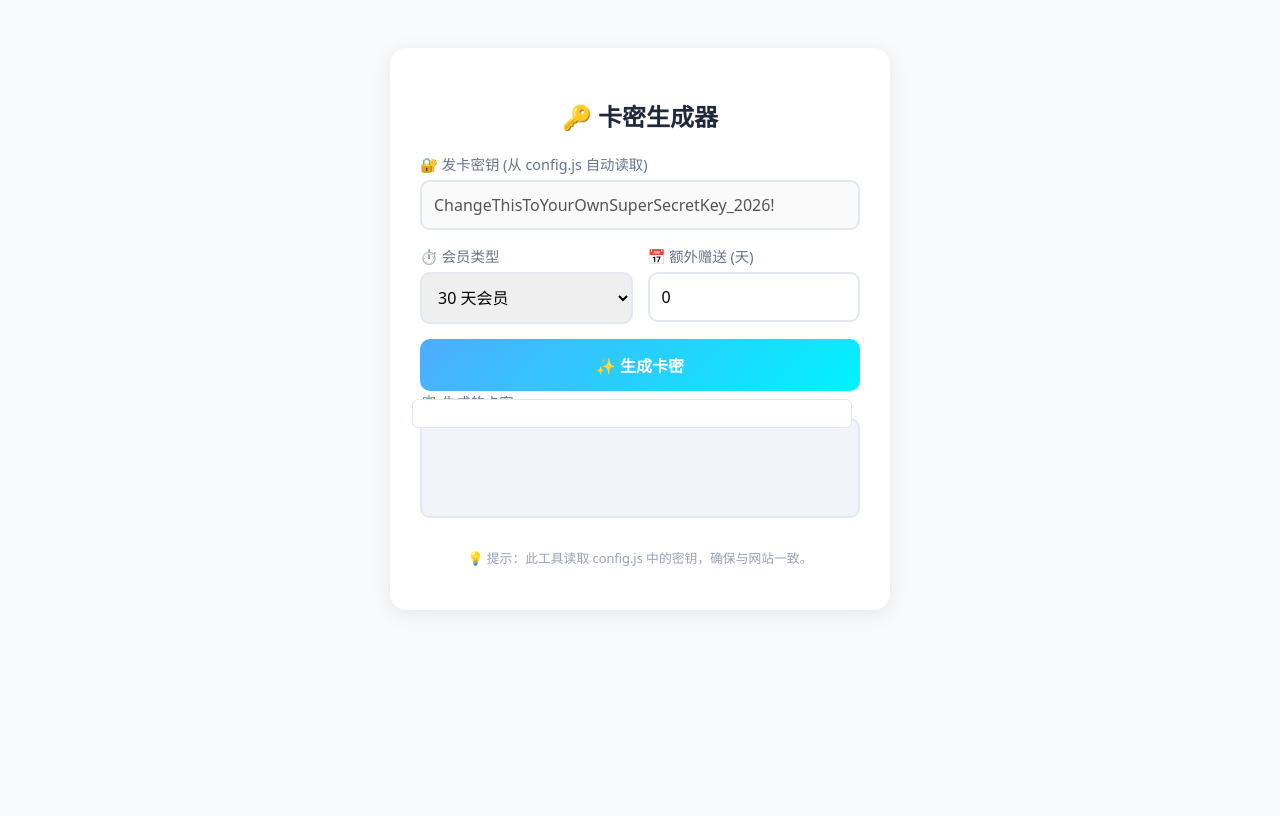
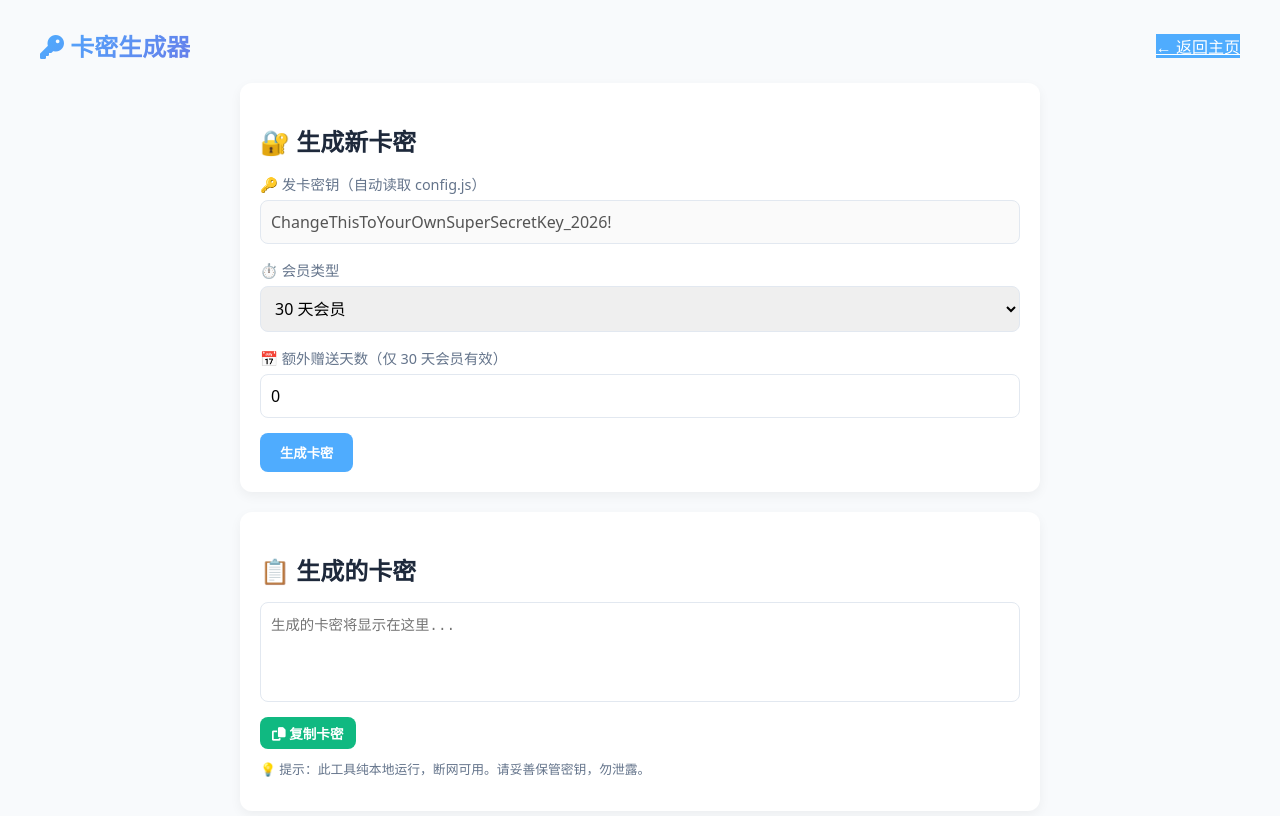
Before and after one commit to tompsen99/teachernofree, a plain HTML site: page keygen.html in a window 1280 px wide. Drawn offline with Linux system fonts and the light colour scheme.

Commit message:
Add files via upload

```diff
--- a/config.js
+++ b/config.js
@@ -1,20 +1,10 @@
-/*
- * 教师工具站 - 全局配置文件
- * 注意：修改此文件后，刷新网页即可生效。
- */
 const SITE_CONFIG = {
-    // 🔑 发卡密钥 (请修改为您自己的复杂密码)
-    // 注意：主页、工具页、生成器会自动读取这里，保持同步。
-    SECRET_KEY: "ChangeThisToYourOwnSuperSecretKey_2026!",
-
-    // 📦 本地存储键名 (统一管理，防止冲突)
-    STORAGE: {
-        LICENSE: "teacher_pro_license", // 会员数据
-        USAGE: "cloudTextUsage",        // 云朵字每日限额数据
-        ADMIN_AUTH: "admin_auth_session" // 后台管理登录态
-    },
-
-    // 🏷️ 其他配置
-    SITE_NAME: "教师工具站",
-    VERSION: "1.0.0"
+  SECRET_KEY: "ChangeThisToYourOwnSuperSecretKey_2026!",
+  STORAGE: {
+    LICENSE: "teacher_pro_license",
+    USAGE: "cloudTextUsage",
+    ADMIN_AUTH: "admin_auth_session"
+  },
+  SITE_NAME: "教师工具站",
+  VERSION: "1.0.0"
 };
--- a/keygen.html
+++ b/keygen.html
@@ -3,100 +3,110 @@
 <head>
   <meta charset="UTF-8">
   <meta name="viewport" content="width=device-width, initial-scale=1.0">
-  <title>卡密生成器</title>
-  <!-- 1. 引入全局配置 -->
+  <title>卡密生成器 | 教师工具站</title>
+  <link rel="stylesheet" href="https://cdnjs.cloudflare.com/ajax/libs/font-awesome/6.4.0/css/all.min.css">
+  <!-- 引入全局配置 -->
   <script src="config.js"></script>
   <style>
+    :root{--primary:#4facfe;--bg:#f8fafc;--card:#fff;--text:#1e293b;--light:#64748b;--border:#e2e8f0}
     *{box-sizing:border-box;font-family:system-ui,sans-serif}
-    body{background:#f8fafc;padding:40px 20px;display:flex;justify-content:center}
-    .box{background:#fff;padding:30px;border-radius:16px;box-shadow:0 4px 20px rgba(0,0,0,0.08);width:100%;max-width:500px}
-    h2{text-align:center;margin-bottom:20px;color:#1e293b}
-    label{display:block;font-size:0.9rem;color:#64748b;margin-bottom:6px;font-weight:500}
-    input,select,textarea{width:100%;padding:12px;border:2px solid #e2e8f0;border-radius:10px;font-size:1rem;margin-bottom:15px;outline:none}
-    input:focus,select:focus{border-color:#4facfe}
-    .row{display:flex;gap:15px}
-    .row>div{flex:1}
-    button{width:100%;padding:14px;background:linear-gradient(135deg,#4facfe,#00f2fe);color:#fff;border:none;border-radius:10px;font-size:1rem;font-weight:600;cursor:pointer;transition:0.2s}
-    button:hover{transform:translateY(-2px);box-shadow:0 4px 12px rgba(79,172,254,0.4)}
-    .output-area{position:relative}
-    textarea{height:100px;resize:none;font-family:monospace;background:#f1f5f9}
-    .copy-btn{position:absolute;top:8px;right:8px;background:#fff;border:1px solid #e2e8f0;padding:4px 10px;border-radius:6px;font-size:0.8rem;cursor:pointer}
-    .copy-btn:hover{background:#e2e8f0}
-    .tip{font-size:0.8rem;color:#94a3b8;text-align:center;margin-top:10px}
+    body{background:var(--bg);color:var(--text);padding:20px}
+    nav{max-width:1200px;margin:0 auto 20px;display:flex;justify-content:space-between;align-items:center}
+    .logo{font-size:1.5rem;font-weight:700;background:linear-gradient(135deg,var(--primary),#667eea);-webkit-background-clip:text;-webkit-text-fill-color:transparent;text-decoration:none}
+    .container{max-width:800px;margin:0 auto}
+    .card{background:var(--card);padding:20px;border-radius:12px;box-shadow:0 4px 12px rgba(0,0,0,0.05);margin-bottom:20px}
+    h2{margin-bottom:15px}
+    .form-group{margin-bottom:15px}
+    label{display:block;font-size:0.9rem;color:var(--light);margin-bottom:6px}
+    input,select{width:100%;padding:10px;border:1.5px solid var(--border);border-radius:8px;font-size:1rem;outline:none}
+    input:focus,select:focus{border-color:var(--primary)}
+    button{padding:10px 20px;border:none;border-radius:8px;cursor:pointer;font-weight:600;transition:0.2s}
+    .btn-primary{background:var(--primary);color:#fff}.btn-primary:hover{opacity:0.9}
+    .btn-copy{background:#10b981;color:#fff;padding:6px 12px;font-size:0.85rem}.btn-copy:hover{opacity:0.9}
+    textarea{width:100%;height:100px;padding:10px;border:1.5px solid var(--border);border-radius:8px;font-family:monospace;font-size:0.9rem;resize:none}
+    .tip{font-size:0.8rem;color:var(--light);margin-top:10px}
   </style>
 </head>
 <body>
-  <div class="box">
-    <h2>🔑 卡密生成器</h2>
-    <label>🔐 发卡密钥 (从 config.js 自动读取)</label>
-    <input type="text" id="secretKeyDisplay" disabled placeholder="加载配置中...">
+  <nav>
+    <a href="index.html" class="logo"><i class="fas fa-key"></i> 卡密生成器</a>
+    <a href="index.html" class="btn btn-primary" style="width:auto">← 返回主页</a>
+  </nav>
 
-    <div class="row">
-      <div>
+  <div class="container">
+    <div class="card">
+      <h2>🔐 生成新卡密</h2>
+      <div class="form-group">
+        <label>🔑 发卡密钥（自动读取 config.js）</label>
+        <input type="text" id="secretKey" disabled placeholder="加载配置中...">
+      </div>
+      <div class="form-group">
         <label>⏱️ 会员类型</label>
-        <select id="cardType">
+        <select id="keyType">
           <option value="30d">30 天会员</option>
           <option value="permanent">永久会员</option>
         </select>
       </div>
-      <div>
-        <label>📅 额外赠送 (天)</label>
+      <div class="form-group">
+        <label>📅 额外赠送天数（仅 30 天会员有效）</label>
         <input type="number" id="bonusDays" value="0" min="0">
       </div>
+      <button class="btn btn-primary" onclick="generateKey()">生成卡密</button>
     </div>
 
-    <button onclick="generate()">✨ 生成卡密</button>
-
-    <div class="output-area">
-      <label>📋 生成的卡密</label>
-      <textarea id="output" readonly></textarea>
-      <button class="copy-btn" onclick="copyKey()">复制</button>
+    <div class="card">
+      <h2>📋 生成的卡密</h2>
+      <textarea id="outputKey" readonly placeholder="生成的卡密将显示在这里..."></textarea>
+      <button class="btn btn-copy" style="margin-top:10px" onclick="copyKey()"><i class="fas fa-copy"></i> 复制卡密</button>
+      <p class="tip">💡 提示：此工具纯本地运行，断网可用。请妥善保管密钥，勿泄露。</p>
     </div>
-
-    <p class="tip">💡 提示：此工具读取 config.js 中的密钥，确保与网站一致。</p>
   </div>
 
   <script>
-    // 2. 初始化时显示配置中的密钥
+    // 页面加载时显示配置的密钥
     window.onload = () => {
-        document.getElementById('secretKeyDisplay').value = SITE_CONFIG.SECRET_KEY;
+        document.getElementById('secretKey').value = SITE_CONFIG.SECRET_KEY;
     };
 
-    async function generate() {
-      const key = SITE_CONFIG.SECRET_KEY; // 直接使用配置文件的密钥
+    async function generateKey() {
+      const secretKey = SITE_CONFIG.SECRET_KEY; // 使用配置文件中的密钥
+      if (!secretKey) {
+        alert('⚠️ 未找到密钥配置，请检查 config.js');
+        return;
+      }
 
-      const type = document.getElementById('cardType').value;
+      const type = document.getElementById('keyType').value;
       const bonus = parseInt(document.getElementById('bonusDays').value) || 0;
       const issue = Date.now();
       const days = type === '30d' ? 30 + bonus : 0;
       const expiry = days > 0 ? issue + days * 24 * 60 * 60 * 1000 : null;
 
-      const payload = { t: type, i: issue, e: expiry, d: "" };
-      const dataStr = JSON.stringify(payload);
+      const payload = { t: type, i: issue, e: expiry, d: '' };
+      // 🔑 核心修复：统一使用 JSON 字符串作为签名源数据
+      const signData = JSON.stringify(payload);
 
       try {
         const enc = new TextEncoder();
-        const cryptoKey = await crypto.subtle.importKey(
-          'raw', enc.encode(key), { name: 'HMAC', hash: 'SHA-256' }, false, ['sign']
+        const key = await crypto.subtle.importKey(
+          'raw', enc.encode(secretKey), { name: 'HMAC', hash: 'SHA-256' }, false, ['sign']
         );
-        const sigBuffer = await crypto.subtle.sign('HMAC', cryptoKey, enc.encode(dataStr));
+        const sigBuffer = await crypto.subtle.sign('HMAC', key, enc.encode(signData));
         const sig = Array.from(new Uint8Array(sigBuffer)).map(b => b.toString(16).padStart(2, '0')).join('');
 
         payload.s = sig;
         const base64 = btoa(JSON.stringify(payload));
-        document.getElementById('output').value = `TEACHERPRO-${base64}`;
+        document.getElementById('outputKey').value = `TEACHERPRO-${base64}`;
       } catch (e) {
         alert('❌ 生成失败：' + e.message);
       }
     }
 
     function copyKey() {
-      const el = document.getElementById('output');
-      el.select();
-      document.execCommand('copy');
-      const btn = document.querySelector('.copy-btn');
-      btn.textContent = '已复制!';
-      setTimeout(() => btn.textContent = '复制', 1500);
+      const output = document.getElementById('outputKey');
+      output.select();
+      navigator.clipboard.writeText(output.value).then(() => {
+        alert('✅ 已复制到剪贴板');
+      });
     }
   </script>
 </body>
```
Also changed, not shown: cloud-text.html (+121 -71 lines), index.html (+8 -3 lines).
